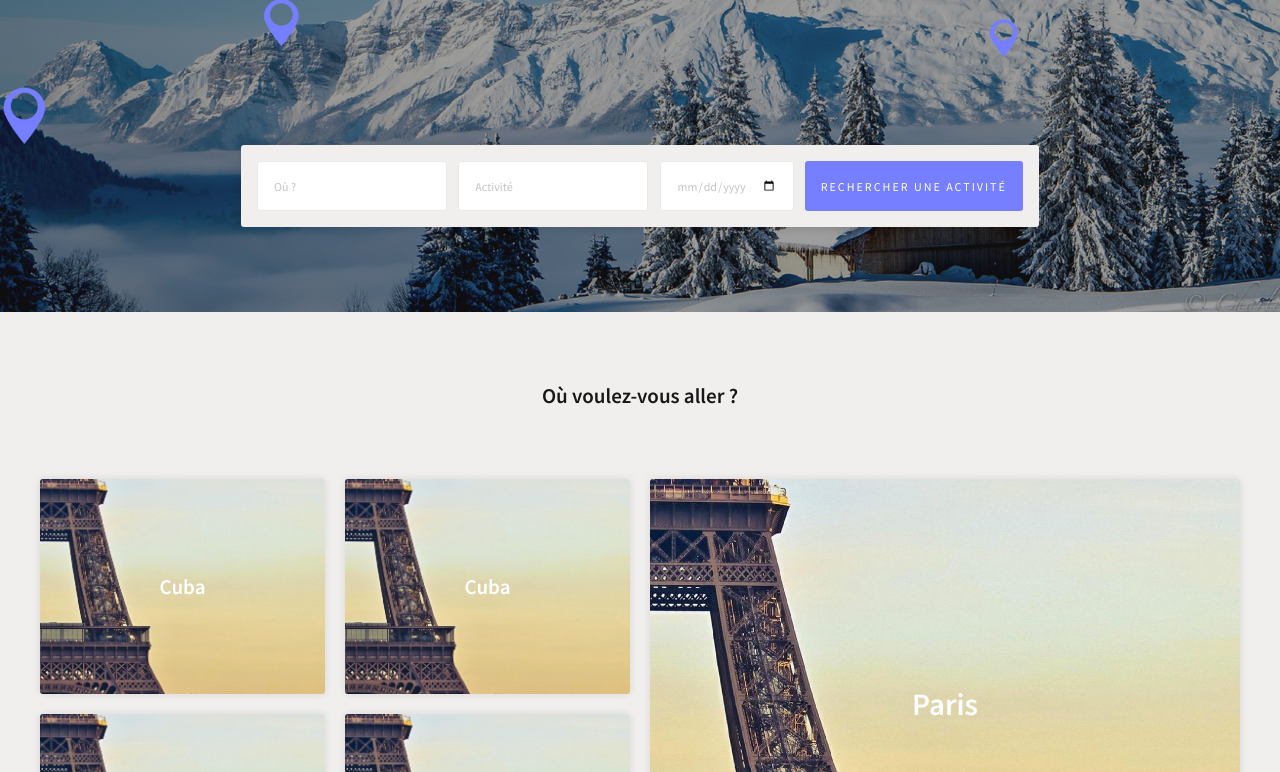
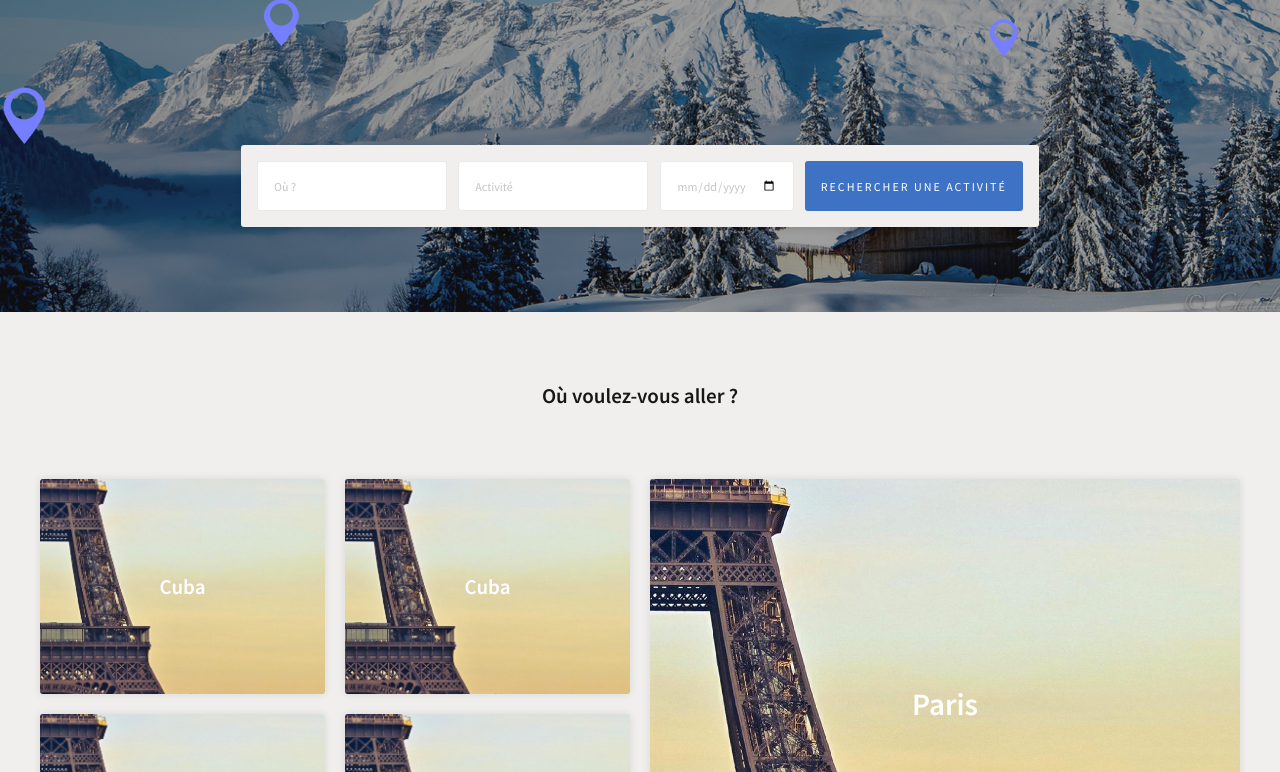
Before and after one commit to TheoPipaud/travlr-angular, a website: page src/app/index.html in a window 1280 px wide. Shown: the part 328-1100 px from the top of the page. Drawn offline with nearby package versions, Linux system fonts and the light colour scheme; some packages are replaced by stand-ins of ours; files that its build step writes are made by us from their sources; no server answers.

Commit message:
[UPDATE] blue color

```diff
--- a/src/app/styles/_utils.scss
+++ b/src/app/styles/_utils.scss
@@ -1,7 +1,7 @@
 /*==========  VARIABLES  ==========*/
 
   // Colors
-  $blue : #757fff;
+  $blue : #3D72C5;
   $grey-light : #f0efed;
   $grey-medium : #c4c4c4;
   $grey-dark : #848484;
```
